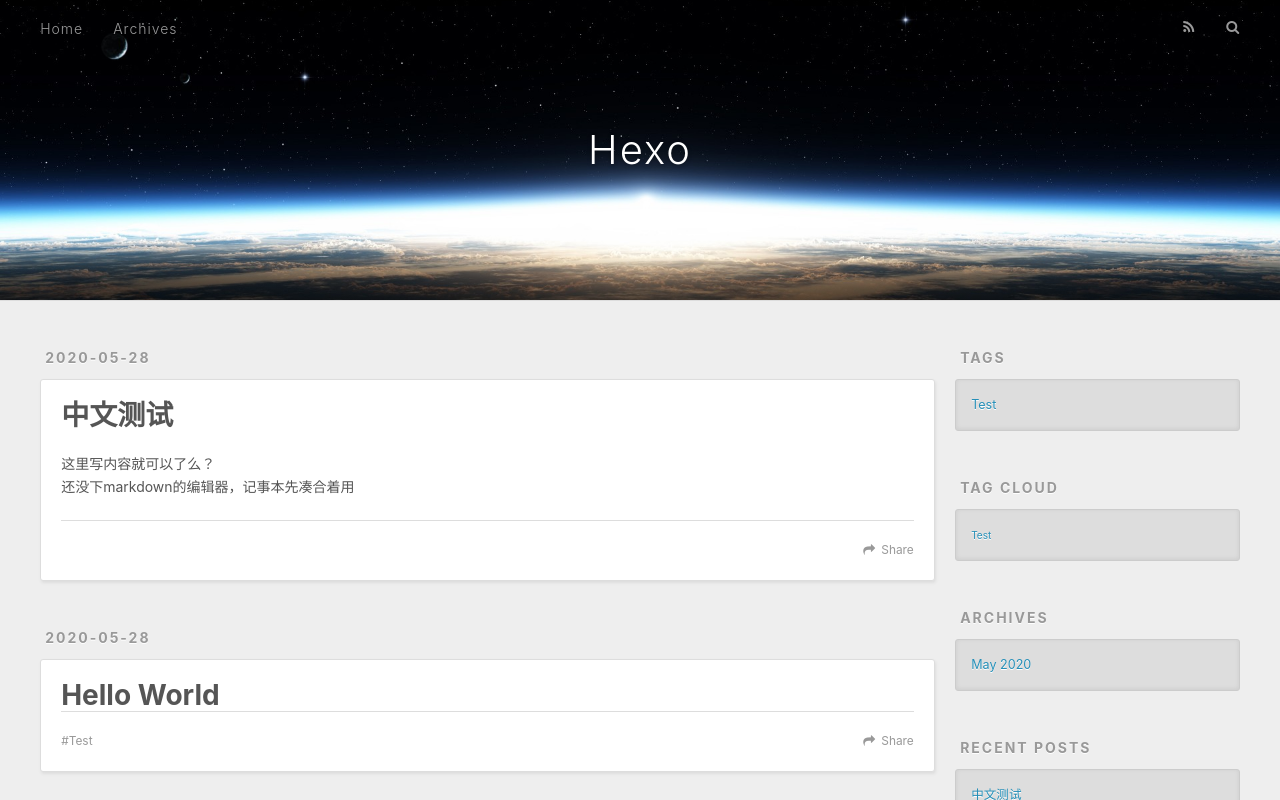
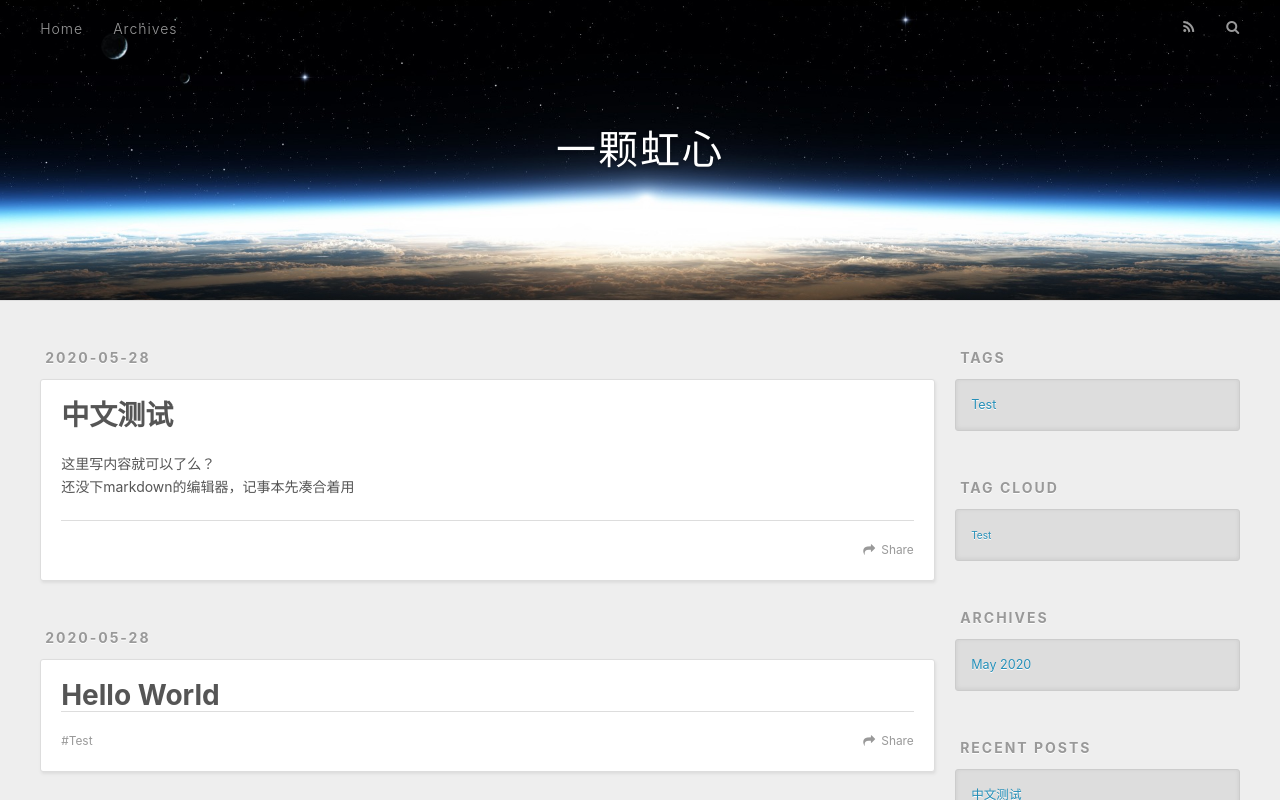
Before and after one commit to Hunchide/Hunchide.github.io, a plain HTML site: page index.html in a window 1280 px wide. Shown: the top 800 px of the page. Drawn offline with nearby package versions, Linux system fonts and the light colour scheme.

Commit message:
Site updated: 2020-05-28 03:30:12

```diff
--- a/index.html
+++ b/index.html
@@ -5,7 +5,7 @@
 
 
 
-  <title>Hexo</title>
+  <title>一颗虹心</title>
   <meta name="viewport" content="width=device-width, initial-scale=1, maximum-scale=1">
   <meta property="og:type" content="website">
 <meta property="og:title" content="Hexo">
@@ -36,7 +36,7 @@
   <div id="header-outer" class="outer">
     <div id="header-title" class="inner">
       <h1 id="logo-wrap">
-        <a href="/" id="logo">Hexo</a>
+        <a href="/" id="logo">一颗虹心</a>
       </h1>
 
     </div>
```
